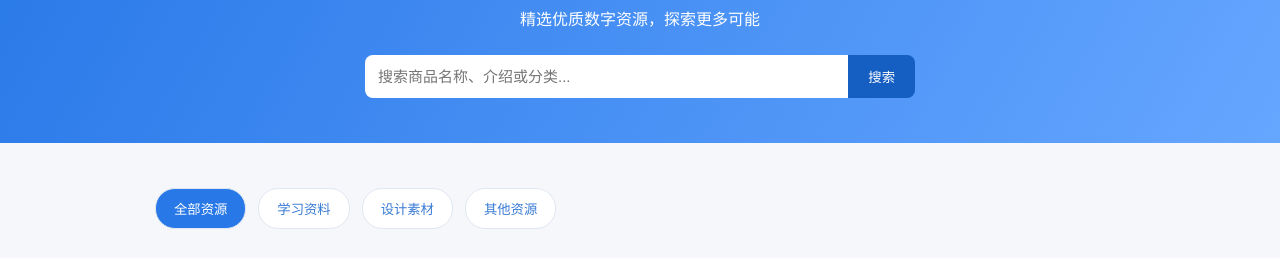
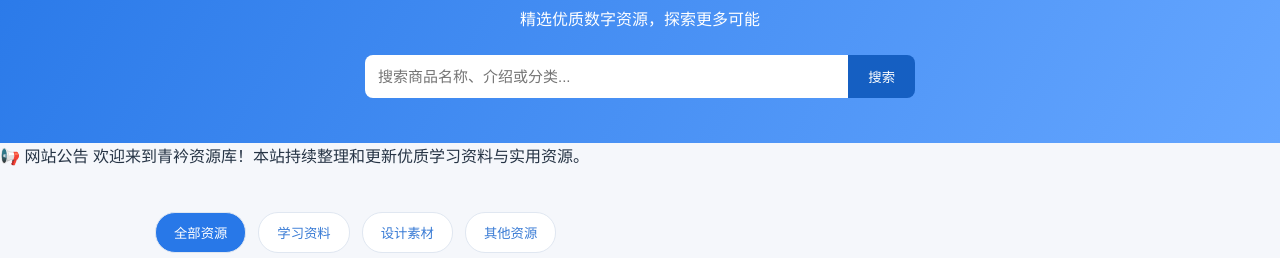
Before and after one commit to ran323177-beep/shop, a plain HTML site: page index.html in a window 1280 px wide. Shown: the part 207-465 px from the top of the page. Drawn offline with Linux system fonts and the light colour scheme.

Commit message:
Update index.html

```diff
--- a/index.html
+++ b/index.html
@@ -188,6 +188,10 @@ footer {
         <button onclick="searchProducts()">搜索</button>
     </div>
 </section>
+ <div class="announcement">
+    <span class="announcement-label">📢 网站公告</span>
+    <span>欢迎来到青衿资源库！本站持续整理和更新优质学习资料与实用资源。</span>
+</div>
 
 <main>
 
```
